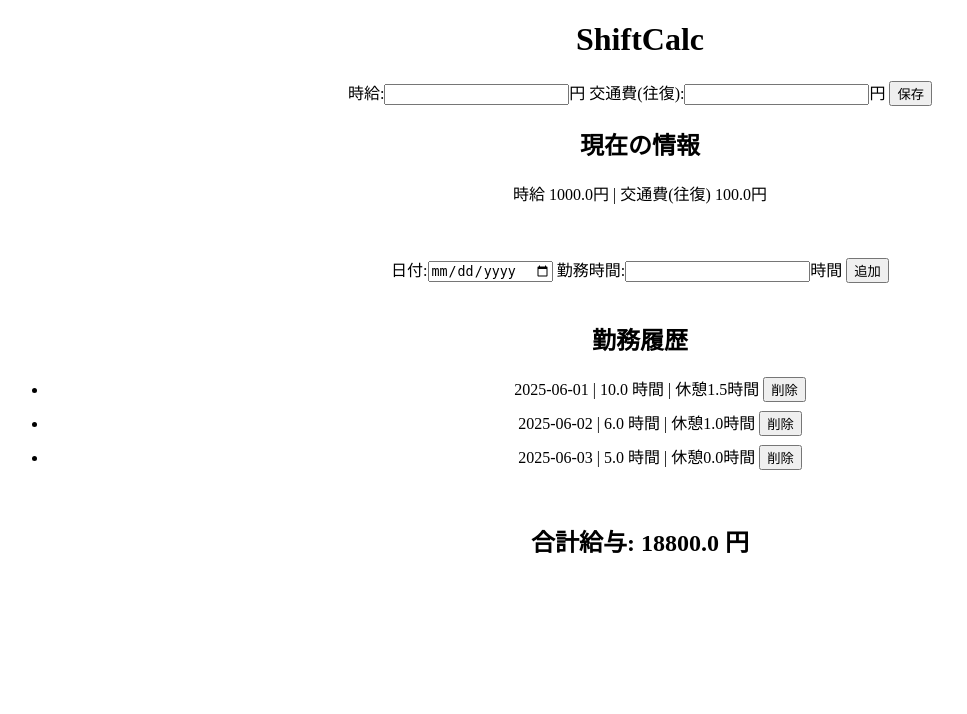
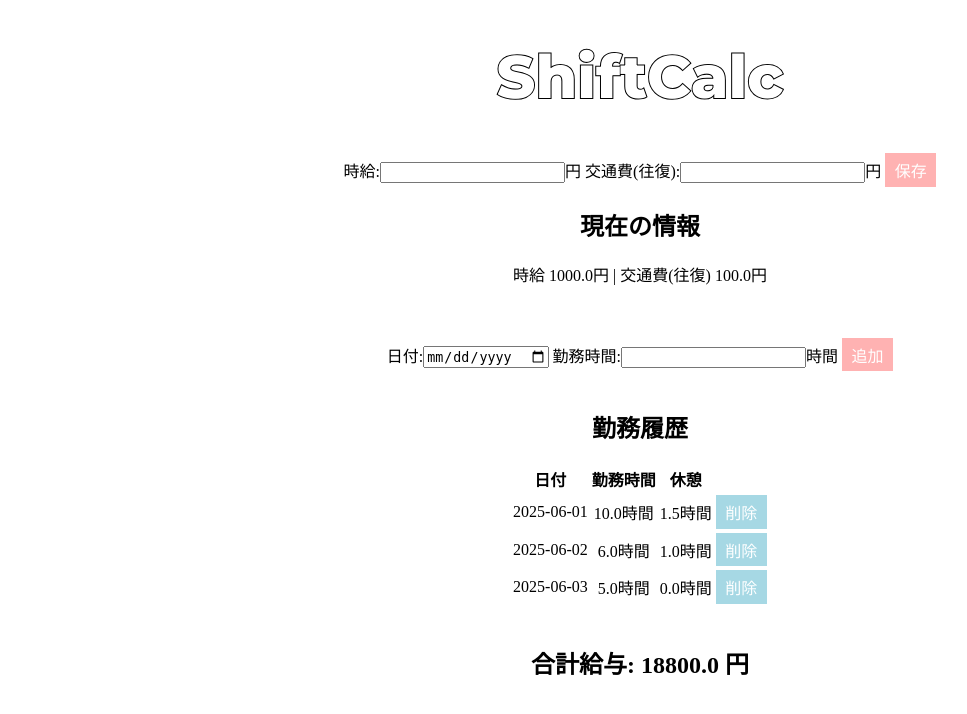
Before and after one commit to og1474/shift-app, a Flask app: page / in a window 1280 px wide. Shown: the top 714 px of the page, without its empty margins (0-967 px from the left). Run offline with Flask 3, Linux system fonts and the light colour scheme; data comes from the database, SQL or seed files in the repository.

Commit message:
ページデザインの調整

```diff
--- a/static/style.css
+++ b/static/style.css
@@ -1,9 +1,41 @@
 body {
     text-align: center;
+}
+h1 {
+  font-family: "Montserrat", sans-serif;
+  font-optical-sizing: auto;
+  font-weight: 800;
+  font-style: normal;
+  font-size: 60px;
+  color: #FFF;
+  -webkit-text-stroke: 2px black;
+  paint-order: stroke;
 }
 form {
     display: inline;
 }
-li {
-    margin-bottom: 8px;
+table {
+    margin: 0 auto;
 }
+button.add {
+    display: inline-block;
+    color: #FFF;
+    font-size: 16px;
+    background-color: #ffb2b2;
+    padding: .3rem .6rem;
+    border: none;
+}
+button.add:hover {
+    background-color: #ff9e9e;
+}
+button.delete {
+    display: inline-block;
+    color: #FFF;
+    font-size: 16px;
+    background-color: #a6d8e4;
+    padding: .3rem .6rem;
+    border: none;
+}
+button.delete:hover {
+    background-color: #91cbe0;
+}
--- a/templates/index.html
+++ b/templates/index.html
@@ -4,6 +4,9 @@
     <meta charset="UTF-8">
     <title>ShiftCalc</title>
     <link rel="stylesheet" href="{{ url_for('static', filename='style.css') }}">
+    <link rel="preconnect" href="https://fonts.googleapis.com">
+    <link rel="preconnect" href="https://fonts.gstatic.com" crossorigin>
+    <link href="https://fonts.googleapis.com/css2?family=Montserrat:ital,wght@0,800;1,800&display=swap" rel="stylesheet">
 </head>
 <body>
     <h1>ShiftCalc</h1>
@@ -11,7 +14,7 @@
     <form method="POST">
         <label>時給:<input type="number" name="wage" required>円</label>
         <label>交通費(往復):<input type="number" name="fare" required>円</label>
-        <button type="submit" name="action" value="setting-add">保存</button>
+        <button type="submit" name="action" value="setting-add" class="add">保存</button>
         <br>
     </form>
 
@@ -21,21 +24,23 @@
     <form method="POST">
         <label>日付:<input type="date" name="date" required></label>
         <label>勤務時間:<input type="number" name="hours" step="0.1" required>時間<label>
-        <button type="submit" name="action" value="add">追加</button>
+        <button type="submit" name="action" value="add" class="add">追加</button>
         <br><br>
     </form>
 
     <h2>勤務履歴</h2>
-    <ul>
-    {% for id,date,hours,breaktime in data %}
-        <li>{{ date }} | {{ hours }} 時間 | 休憩{{ breaktime }}時間
-        <form method="POST">
-            <input type="hidden" name="id" value="{{ id }}">
-            <button type="submit" name="action" value="delete">削除</button>
-        </form>
-    </li>
-    {% endfor %}
-    </ul><br>
+    <table>
+        <tr><th>日付</th><th>勤務時間</th><th>休憩</th></tr>
+        {% for id,date,hours,breaktime in data %}
+            <tr>
+                <td>{{ date }}</td><td>{{ hours }}時間</td><td>{{ breaktime }}時間</td>
+                <td><form method="POST">
+                    <input type="hidden" name="id" value="{{ id }}">
+                    <button type="submit" name="action" value="delete" class="delete">削除</button>
+                </form></td>
+            </tr>
+        {% endfor %}
+    </table><br>
 
     <h2>合計給与: {{ total }} 円</h2>
 </body>
```
